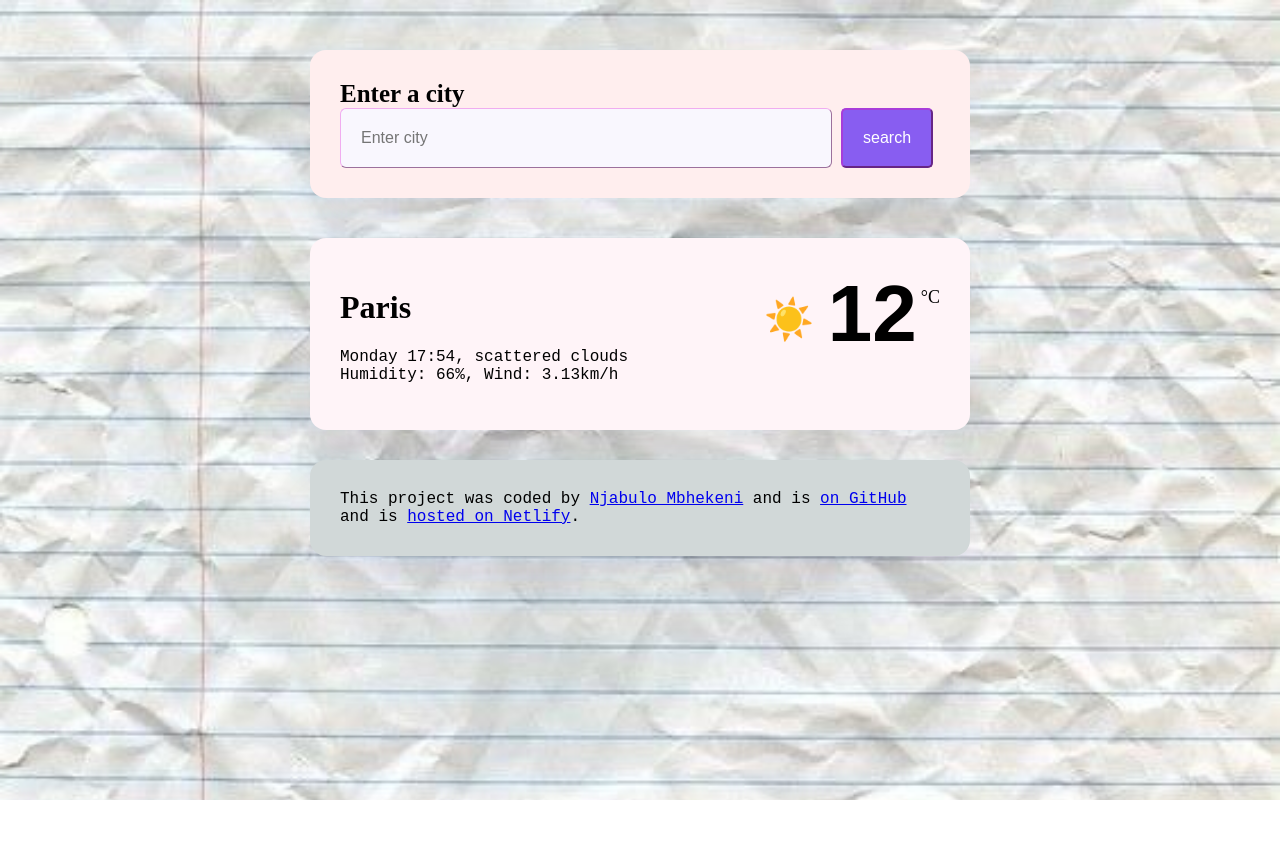
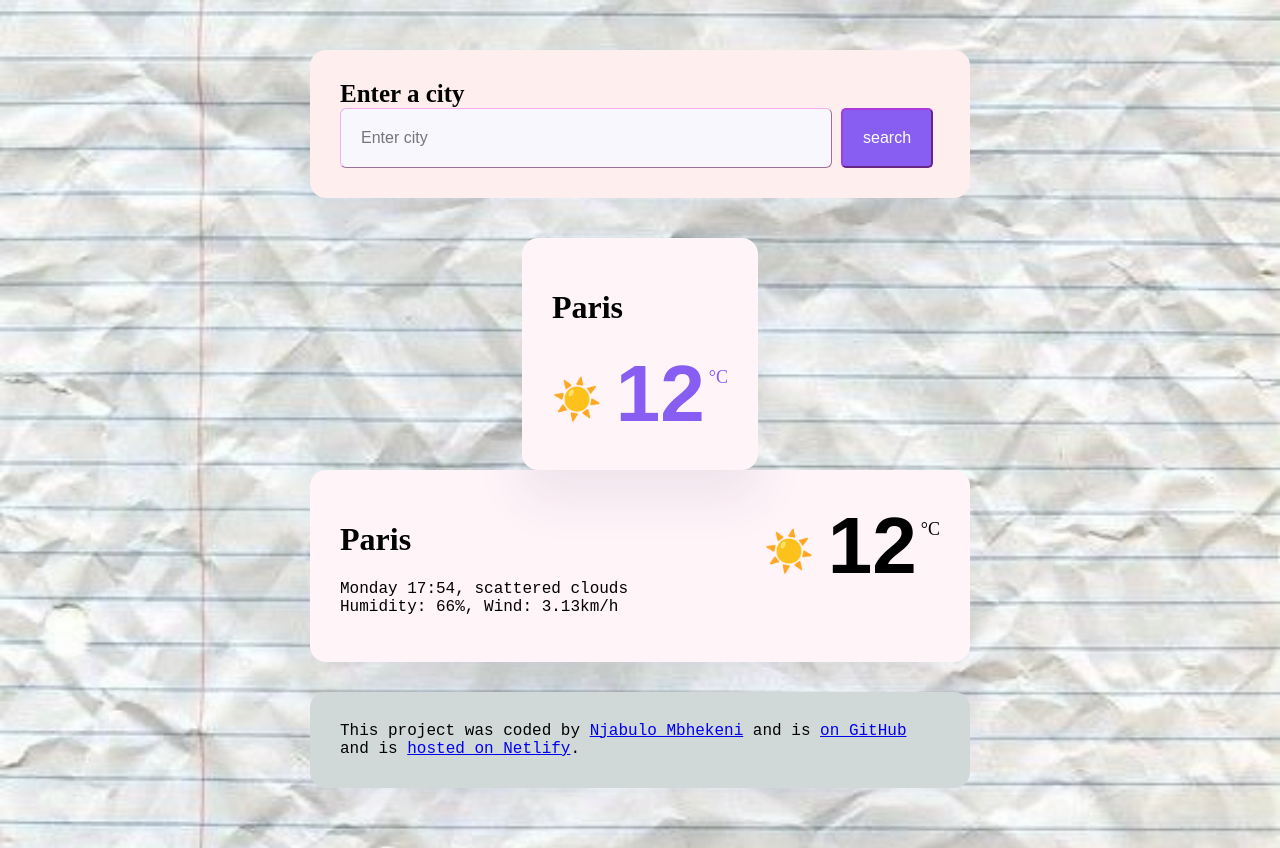
Before and after one commit to MbhekeniN/My-weather-application, a plain HTML site: page Index.html in a window 1280 px wide. Before the commit the page ends 800 px from the top, so only its background shows below. Drawn offline with nearby package versions, Linux system fonts and the light colour scheme; a web font is replaced by a local one.

Commit message:
Layout Amendments.
Added a brief current Weather overview.

```diff
--- a/Index.html
+++ b/Index.html
@@ -23,7 +23,19 @@
             <input type="submit" value="search" class="search-button" id="search-button">
         </Form>
     </header>
+
     </div>
+    <div class="current-Climate01">
+    <div class="brief-weather-overview">
+        <h1 class="firstTopHeading" id="current-city">Paris</h1>
+    <div >
+        <span class="icon01" id="icon">☀️</span>
+        <span class="number01" id="number">12</span>
+        <span class="units01" id="units">°C</span>
+    </div>
+</div>
+</div>
+
     <div  class="weather-App">
     <main class="current-Climate">
         <div>
--- a/Src/styles.css
+++ b/Src/styles.css
@@ -7,6 +7,22 @@ body {
 
 h1 {
     color: black;
+}
+.firstTopHeading {
+    color: black;
+
+
+}
+.brief-weather-overview {
+    background-color: #fff4f8;
+    display: block;
+    max-width: 600px;
+    max-height: max-content;
+    margin: 0 auto;
+    box-shadow: 0 30px 50px rgba(65, 50, 100,.08 );
+    padding: 30px;
+    border-radius: 16px;
+
 }
 
 .weather-App {
@@ -67,7 +83,11 @@ h1 {
     font-size: 25px;
   }
 
-.current-Climate{
+.current-Climate {
+    display: flex;
+    justify-content: space-between;
+}
+.current-Climate01 {
     display: flex;
     justify-content: space-between;
 }
@@ -118,3 +138,32 @@ h1 {
     height: 88px;
 
 }
+
+.number01 {
+    color: #885df1;
+    font-size: 80px;
+    font-weight: bold;
+    font-family: sans-serif;
+}
+.icon01 {
+    color: #885df1;
+    position: relative;
+    top: -8px;
+    font-size: 40px;
+    margin-right: 10px;
+
+}
+
+.units01 {
+    color: #885df1;
+    font-size: 18px;
+    position: relative;
+    top: -38px;
+}
+
+.Icon01 {
+
+    width: 88px;
+    height: 88px;
+
+}
```
